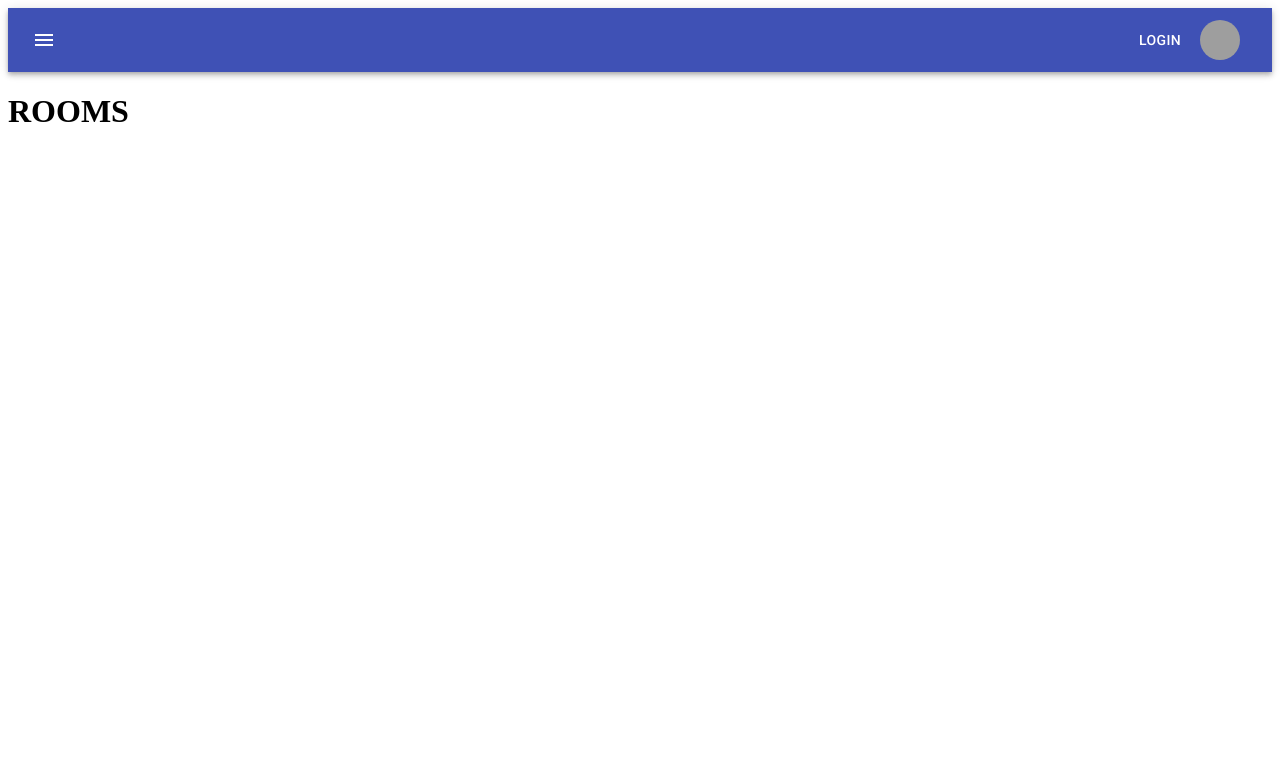
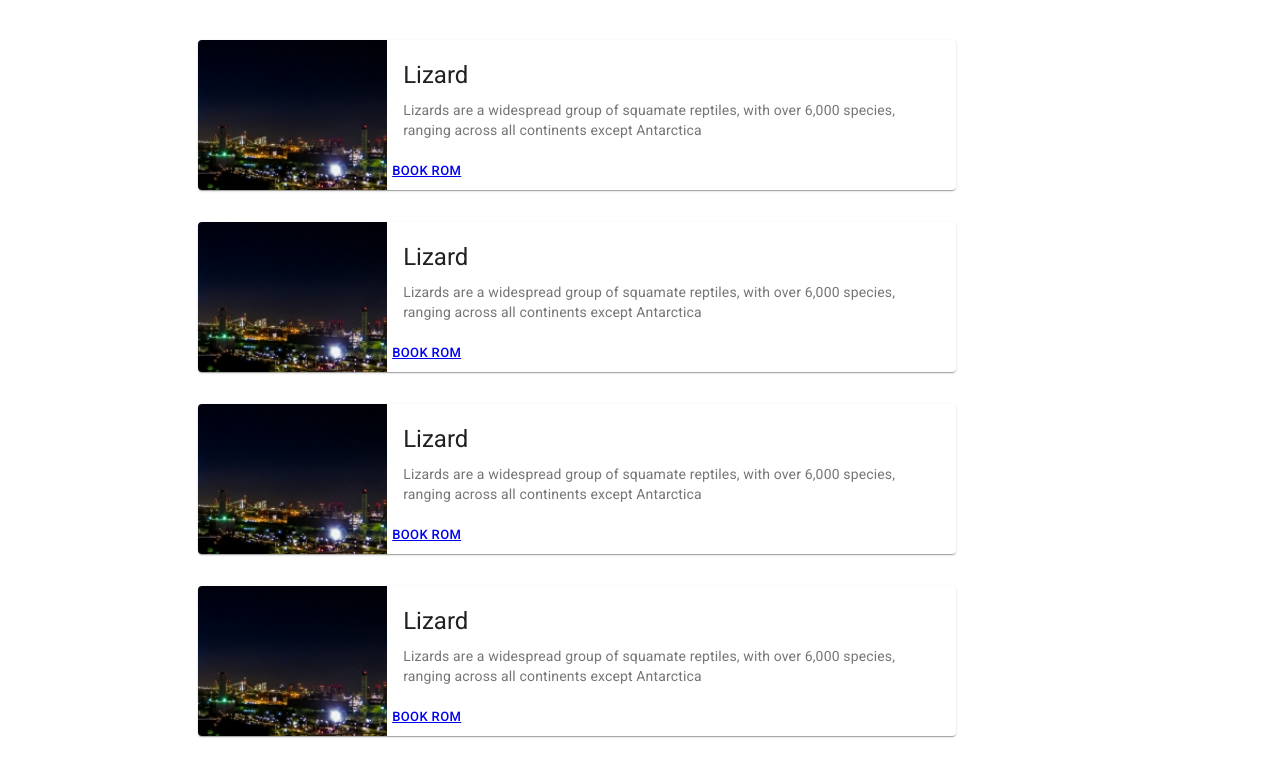
Before and after one commit to olestole/Programvareutvikling-prosjektoppgave, a Next.js app in the folder frontend/: page /rooms in a window 1280 px wide. Shown: the top 766 px of the page. Built offline with nearby package versions, Linux system fonts and the light colour scheme; grey boxes are pictures that could not be loaded.

Commit message:
[front-end] added rooms.js

```diff
--- a/frontend/src/pages/rooms.js
+++ b/frontend/src/pages/rooms.js
@@ -1,12 +1,10 @@
-import React from 'react';
+// Remember to add "id"-subpage
+import Roomlist from '../components/Roomlist';
 
-import Navbar from '../components/Navbar';
-
-export default function Index() {
+export default function Rooms() {
   return (
     <div>
-      <Navbar />
-      <h1>ROOMS</h1>
+      <Roomlist />
     </div>
   );
 }
```
